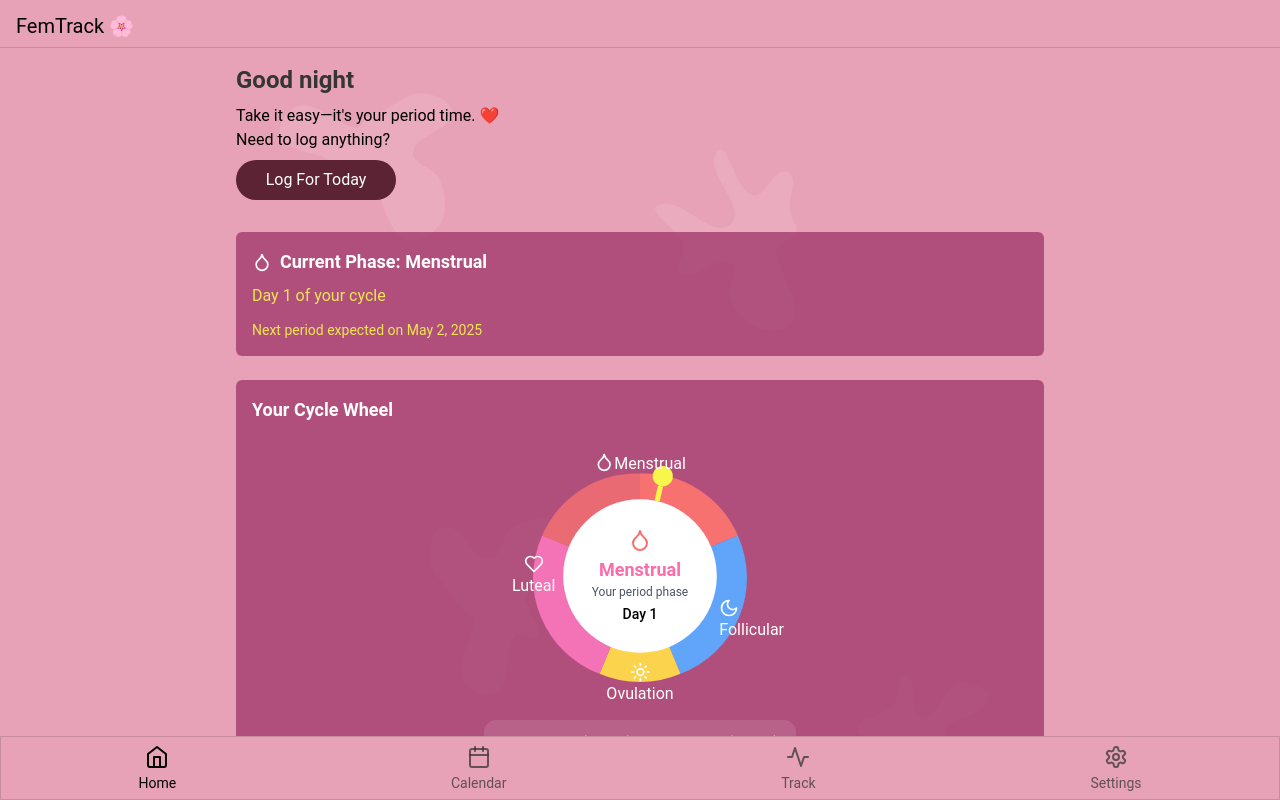
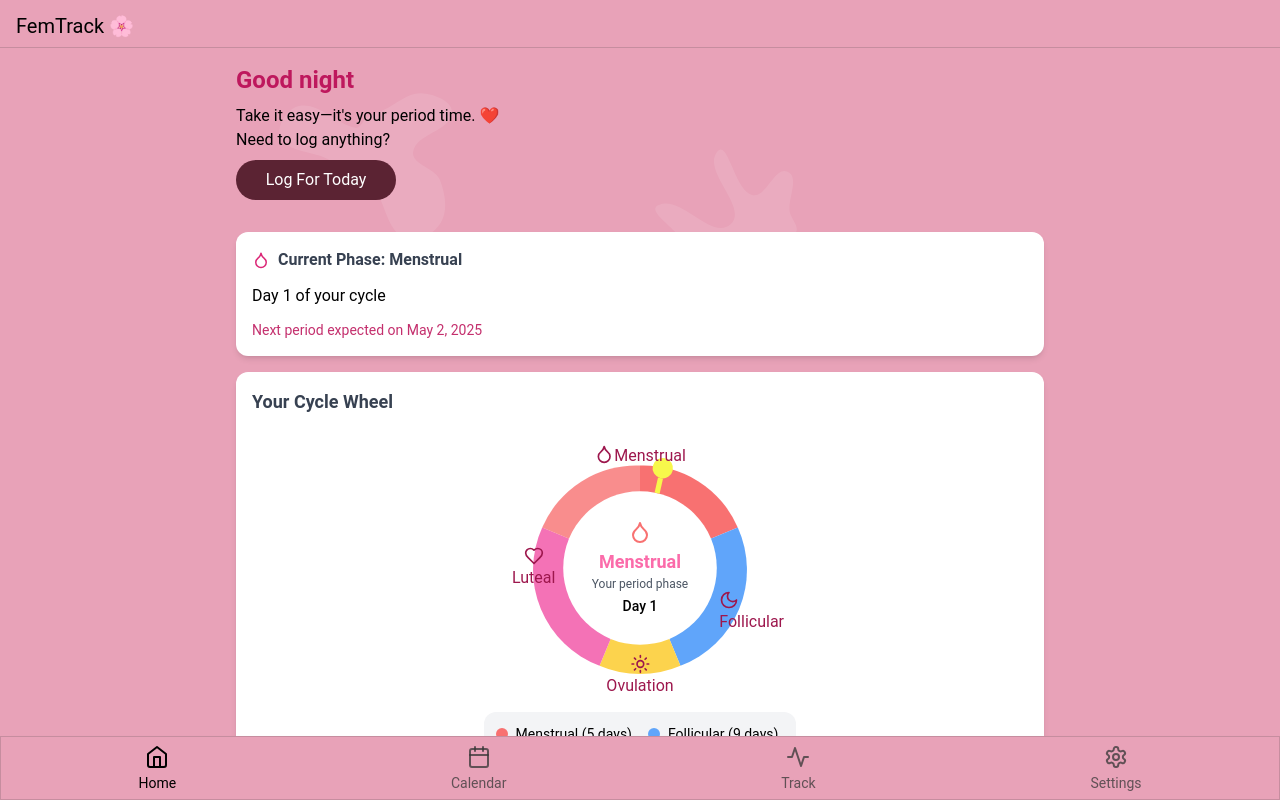
Before and after one commit to marveldev/fem-tracker, a React (Vite) app: page /home in a window 1280 px wide. Built offline with nearby package versions, Linux system fonts and the light colour scheme.

Commit message:
change text color in cycle wheel and homepage greeting

```diff
--- a/src/common/components/CycleWheel.jsx
+++ b/src/common/components/CycleWheel.jsx
@@ -119,19 +119,19 @@ const CycleWheel = () => {
 				</svg>
 
 				{/* Icons for each phase */}
-				<div className="flex absolute top-4 left-1/2 transform -translate-x-1/2 -translate-y-1/2 text-white">
+				<div className="flex absolute top-4 left-1/2 transform -translate-x-1/2 -translate-y-1/2 text-pink-800">
 					<Droplet size={20} />
 					<span>Menstrual</span>
 				</div>
-				<div className="absolute top-1/2 right-[-1em] transform translate-y-1/2 text-white">
+				<div className="absolute top-1/2 right-[-1em] transform translate-y-1/2 text-pink-800">
 					<Moon size={20} />
 					<span>Follicular</span>
 				</div>
-				<div className="flex flex-col items-center absolute bottom-5 left-1/2 transform -translate-x-1/2 translate-y-1/2 text-white">
+				<div className="flex flex-col items-center absolute bottom-5 left-1/2 transform -translate-x-1/2 translate-y-1/2 text-pink-800">
 					<Sun size={20} />
 					<span>Ovulation</span>
 				</div>
-				<div className="flex flex-col items-center absolute top-1/2 left-0 transform -translate-y-1/2 text-white">
+				<div className="flex flex-col items-center absolute top-1/2 left-0 transform -translate-y-1/2 text-pink-800">
 					<Heart size={20} />
 					<span>Luteal</span>
 				</div>
@@ -148,7 +148,7 @@ const CycleWheel = () => {
 			</div>
 
 			{/* Legend */}
-			<div className="grid grid-cols-2 gap-x-4 gap-y-2 mt-4 text-sm text-[#f7f74b] bg-white bg-opacity-10 p-3 rounded-xl shadow-sm">
+			<div className="grid grid-cols-2 gap-x-4 gap-y-2 mt-4 text-sm bg-gray-100 p-3 rounded-xl">
 				<div className="flex items-center">
 					<div className="w-3 h-3 rounded-full bg-red-400 mr-2"></div>
 					<span>Menstrual ({user.periodLength} days)</span>
--- a/src/pages/Home.jsx
+++ b/src/pages/Home.jsx
@@ -86,7 +86,7 @@ const Home = () => {
 			transition={{ duration: 0.5 }}>
 			<div className="h-8" />
 			<div className="mb-6">
-				<h3 className="text-2xl mb-2 text-[#353535] font-bold">
+				<h3 className="text-2xl mb-2 font-semibold text-pink-700">
 					Good {getTimeOfDay()}
 				</h3>
 				<p>
@@ -101,36 +101,36 @@ const Home = () => {
 			</div>
 
 			{/* Cycle Phase Card */}
-			<div className="p-4 rounded-md mb-6 bg-[#95275eab] text-white">
-				<div className="flex items-center mb-2">
-					<PhaseIcon className="mr-2" size={20} />
-					<h2 className="text-lg font-semibold ">
-						Current Phase: {phase.name}
-					</h2>
-				</div>
-				<p className="text-opacity-90 text-[#f7f74b]">
+			<div className="p-4 rounded-xl shadow-md bg-white mb-4">
+				<h3 className="text-md font-semibold text-gray-700 mb-3 flex items-center">
+					<PhaseIcon className="mr-2 text-pink-600" size={18} />
+					Current Phase: {phase.name}
+				</h3>
+				<p className="text-opacity-90">
 					Day {cycleInfo.currentDay} of your cycle
 				</p>
-				<div className="mt-3 text-sm text-opacity-90 text-[#f7f74b]">
+				<div className="mt-3 text-sm text-opacity-90 text-pink-700">
 					<p>Next period expected on {formatDate(cycleInfo.nextPeriodDate)}</p>
 				</div>
 			</div>
 
 			{/* Cycle Wheel */}
-			<div className="bg-[#95275eab] p-4 rounded-md mb-6">
-				<h2 className="text-lg font-semibold mb-2 text-white">
+			<div className="bg-white p-4 rounded-xl mb-4 shadow-md">
+				<h2 className="text-lg font-semibold mb-2 text-gray-700">
 					Your Cycle Wheel
 				</h2>
 				<CycleWheel />
 			</div>
 
 			{/* Today's Tips */}
-			<div className="bg-[#95275eab] text-white p-4 rounded-md mb-6">
-				<h2 className="text-lg font-semibold mb-3">Today's Tips</h2>
+			<div className="bg-white p-4 rounded-xl mb-4 shadow-md">
+				<h2 className="text-md font-semibold text-gray-700 mb-3">
+					Today's Tips
+				</h2>
 				<div className="space-y-3">
 					<div className="flex items-start">
 						<div className="h-2 w-2 rounded-full bg-[#fb6caa] mt-2 mr-2"></div>
-						<p className="text-[#f7f74b]">
+						<p className="text-pink-700">
 							Stay hydrated to help reduce bloating during your {phase.name}{" "}
 							phase.
 						</p>
@@ -138,7 +138,7 @@ const Home = () => {
 					{phase.name === "Menstrual" && (
 						<div className="flex items-start">
 							<div className="h-2 w-2 rounded-full bg-[#fb6caa] mt-2 mr-2"></div>
-							<p className="text-[#f7f74b]">
+							<p className="text-pink-700">
 								Warm compresses can help alleviate menstrual cramps.
 							</p>
 						</div>
@@ -146,7 +146,7 @@ const Home = () => {
 					{phase.name === "Ovulation" && user.goal === "fertility" && (
 						<div className="flex items-start">
 							<div className="h-2 w-2 rounded-full bg-[#fb6caa] mt-2 mr-2"></div>
-							<p className="text-[#f7f74b]">
+							<p className="text-pink-700">
 								This is your most fertile time if you're trying to conceive.
 							</p>
 						</div>
@@ -154,66 +154,77 @@ const Home = () => {
 				</div>
 			</div>
 
-			<div className="bg-[#95275eab] text-white p-4 rounded-md mb-6">
+			<div className="bg-white p-4 rounded-xl mb-4 shadow-md">
 				<div className="flex justify-between mb-4">
-					<p className="font-bold">Period Length</p>
-					<p className="text-[#f7f74b]">{user.periodLength} days</p>
+					<p className="text-md font-semibold text-gray-700">Period Length</p>
+					<p className="text-opacity-90 text-pink-700">
+						{user.periodLength} days
+					</p>
 				</div>
 
 				<div className="flex justify-between mb-4">
-					<p className="font-bold">Cycle length</p>
-					<p className="text-[#f7f74b]">{user.cycleLength} days</p>
+					<p className="text-md font-semibold text-gray-700">Cycle length</p>
+					<p className="text-opacity-90 text-pink-700">
+						{user.cycleLength} days
+					</p>
 				</div>
 
 				<div className="flex justify-between">
-					<p className="font-bold">Last period date</p>
-					<p className="text-[#f7f74b]">{formatDate(user.lastPeriod)}</p>
+					<p className="text-md font-semibold text-gray-700">
+						Last period date
+					</p>
+					<p className="text-opacity-90 text-pink-700">
+						{formatDate(user.lastPeriod)}
+					</p>
 				</div>
 			</div>
 
 			{/* Upcoming */}
-			<div className="bg-[#95275eab] text-white p-5 rounded-md">
-				<h2 className="text-xl font-bold mb-4">Upcoming</h2>
+			<div className="bg-white p-4 rounded-xl mb-4 shadow-md">
+				<h2 className="text-md font-semibold text-gray-700 mb-4">Upcoming</h2>
 
 				<div className="space-y-4">
-					<div className="bg-white bg-opacity-10 p-3 rounded-xl shadow-sm">
+					<div className="bg-gray-100 p-3 rounded-xl">
 						<div className="flex flex-col gap-2">
-							<p className="flex gap-2 text-base font-bold text-[#fdfdfd]">
+							<p className="flex gap-2 text-base font-bold text-opacity-90 text-pink-700">
 								<span>
-									<Droplet className="text-[#f7f74b]" size={24} />
+									<Droplet
+										className="text-opacity-90 text-pink-700"
+										size={24}
+									/>
 								</span>{" "}
 								Next Period
 							</p>
-							<p className="text-4xl text-[#f7f74b]">
+							<p className="text-4xl text-opacity-90 text-pink-700">
 								{formatDate(cycleInfo.nextPeriodDate).split(",")[0]}
 							</p>
 						</div>
 					</div>
 
-					<div className="bg-white bg-opacity-10 p-3 rounded-xl shadow-sm">
+					<div className="bg-gray-100 p-3 rounded-xl">
 						<div className="flex flex-col gap-2">
-							<p className="flex gap-2 text-base font-bold text-[#fdfdfd]">
+							<p className="flex gap-2 text-base font-bold text-pink-700">
 								<span>
-									<Moon className="text-[#f7f74b]" size={24} />
+									<Moon className="text-pink-700" size={24} />
 								</span>{" "}
 								Fertility Window
 							</p>
-							<p className="text-4xl text-[#f7f74b]">
+							<p className="text-4xl text-pink-700">
 								{formatDate(cycleInfo.fertileWindow.start).split(",")[0]} -{" "}
 								{formatDate(cycleInfo.fertileWindow.end).split(",")[0]}
 							</p>
-							<p className="text-sm text-[#f7f74b]">
+							<p className="text-sm text-pink-700">
 								{getFertilityStatusMessage()}
 							</p>
 						</div>
 					</div>
 
-					<div className="flex justify-between items-center bg-white bg-opacity-10 p-3 rounded-xl shadow-sm">
+					<div className="flex justify-between items-center bg-gray-100 p-3 rounded-xl">
 						<div className="flex items-center">
-							<Sun className="text-[#f7f74b] mr-3" size={24} />
+							<Sun className="text-pink-700 mr-3" size={24} />
 							<div>
-								<p className="text-base font-bold text-[#fdfdfd]">Ovulation</p>
-								<p className="text-sm text-[#f7f74b]">
+								<p className="text-base font-bold text-pink-700">Ovulation</p>
+								<p className="text-sm text-pink-700">
 									{formatDate(cycleInfo.ovulationDate)}
 								</p>
 							</div>
```
